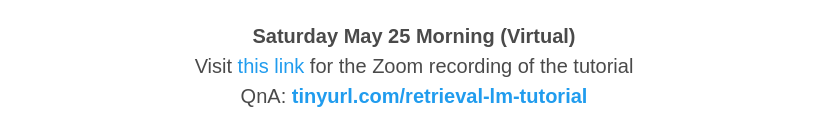
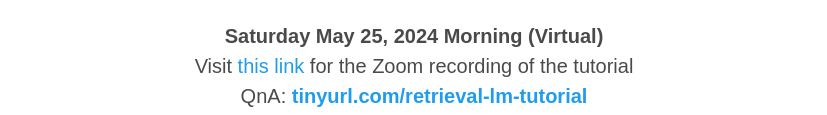
Before and after one commit to vr25/lrec-coling-hallucination-tutorial, a plain HTML site: page index.html in a window 1280 px wide. Shown: the part 456-571 px from the top of the page, without its empty margins (226-1053 px from the left). Drawn offline with nearby package versions, Linux system fonts and the light colour scheme; some icons are missing; a web font is replaced by a local one.

Commit message:
Update index.html

```diff
--- a/index.html
+++ b/index.html
@@ -84,7 +84,7 @@
           </div>
           <br />
           <div class="is-size-5 publication-authors">
-            <b>Saturday May 25 Morning (Virtual)</b>
+            <b>Saturday May 25, 2024 Morning (Virtual)</b>
           </div>
 
 
```
